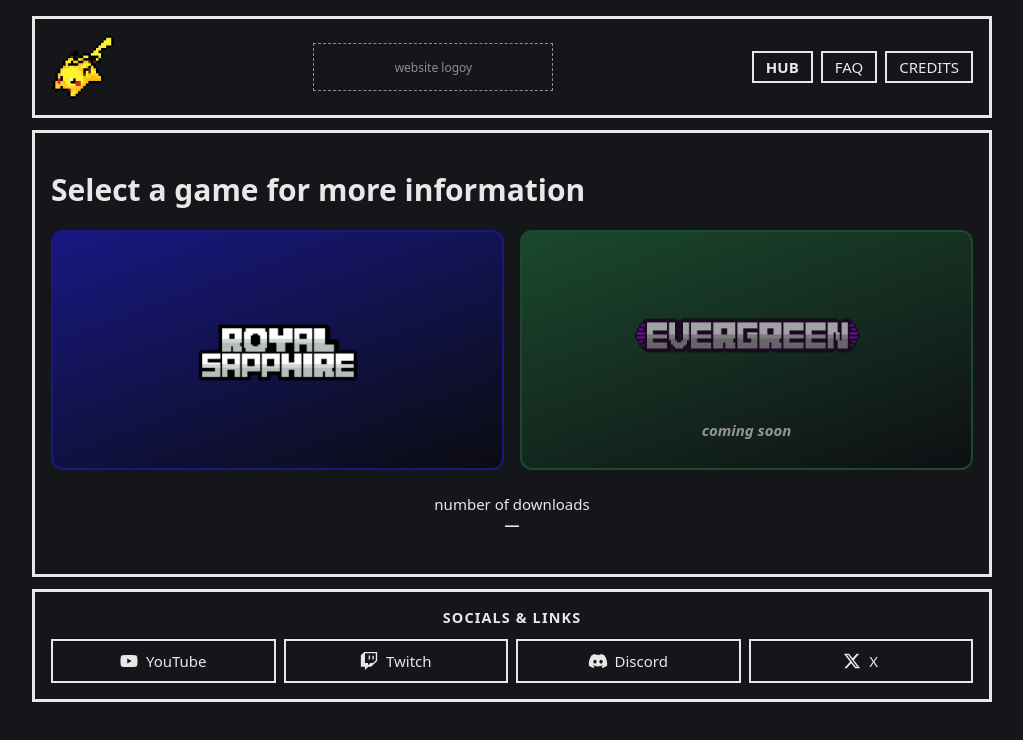
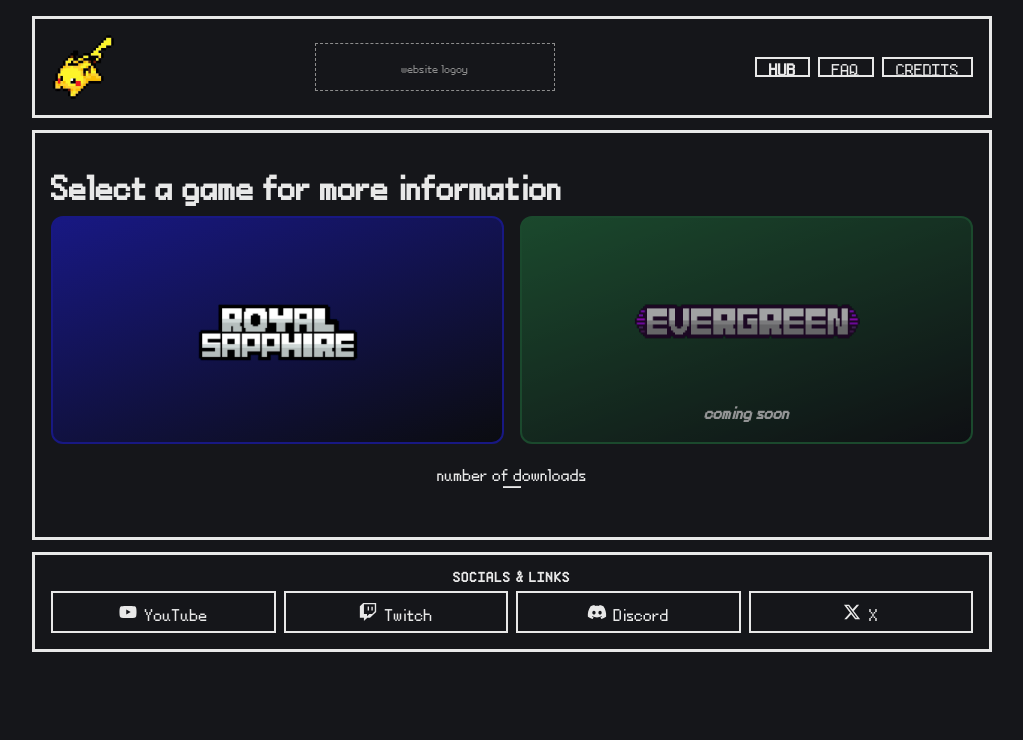
Before and after one commit to shockinglygongas/shockinglygongas.github.io, a Next.js app: page / in a window 1280 px wide. Shown: the top 740 px of the page, without its empty margins (128-1151 px from the left). Built offline with nearby package versions, Linux system fonts and the light colour scheme.

Commit message:
feat: adds Power Red and Green font + uses in body css

```diff
--- a/app/globals.css
+++ b/app/globals.css
@@ -15,7 +15,8 @@ body {
 	padding: 16px;
 	background: var(--bg);
 	color: var(--ink);
-	font: 15px system-ui, sans-serif;
+	font-family: 'Power Red and Green', sans-serif;
+	font-size: 18px;
 }
 
 a {
@@ -235,7 +236,7 @@ a {
 	filter: brightness(1.2);
 }
 
-.game-card > * {
+.game-card>* {
 	position: relative;
 	z-index: 1;
 }
@@ -263,6 +264,7 @@ a {
 		transform: translateY(0);
 		opacity: 0.9;
 	}
+
 	to {
 		transform: translateY(-280px);
 		opacity: 0;
@@ -442,7 +444,15 @@ a {
 	height: 18px;
 }
 
+@font-face {
+	font-family: 'Power Red and Green';
+	src: url('/fonts/pkmnfl.ttf') format('truetype');
+	font-weight: normal;
+	font-style: normal;
+}
+
 @media (max-width: 640px) {
+
 	.game-grid,
 	.game-detail {
 		grid-template-columns: 1fr;
@@ -461,7 +471,7 @@ a {
 		display: block;
 	}
 
-	.emulators td + td {
+	.emulators td+td {
 		border-top: 0;
 	}
 
```
Also changed, not shown: public/fonts/pkmnfl.ttf (added).
